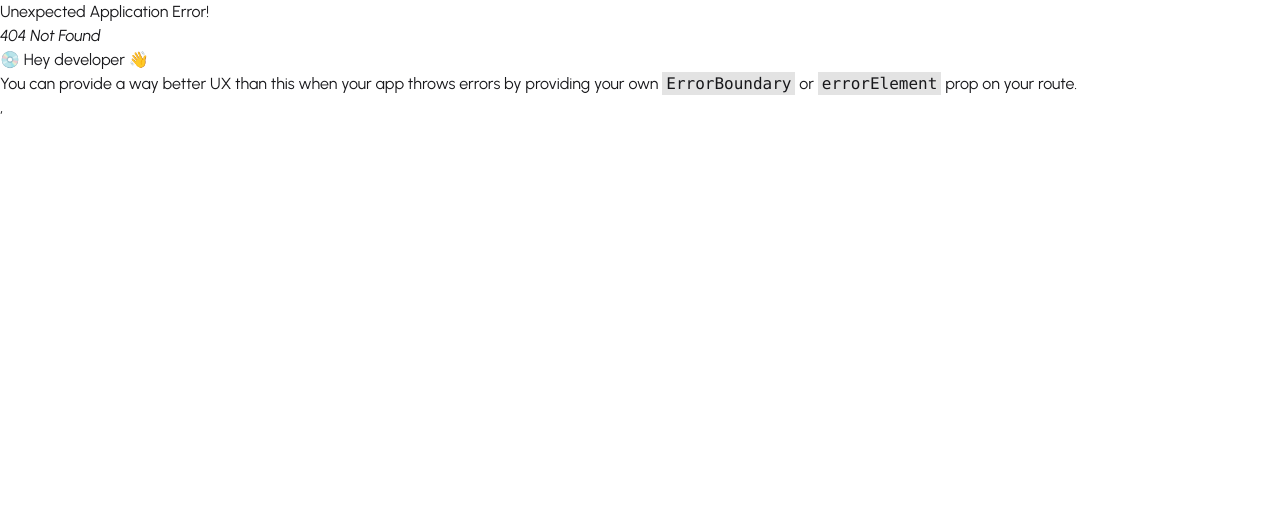
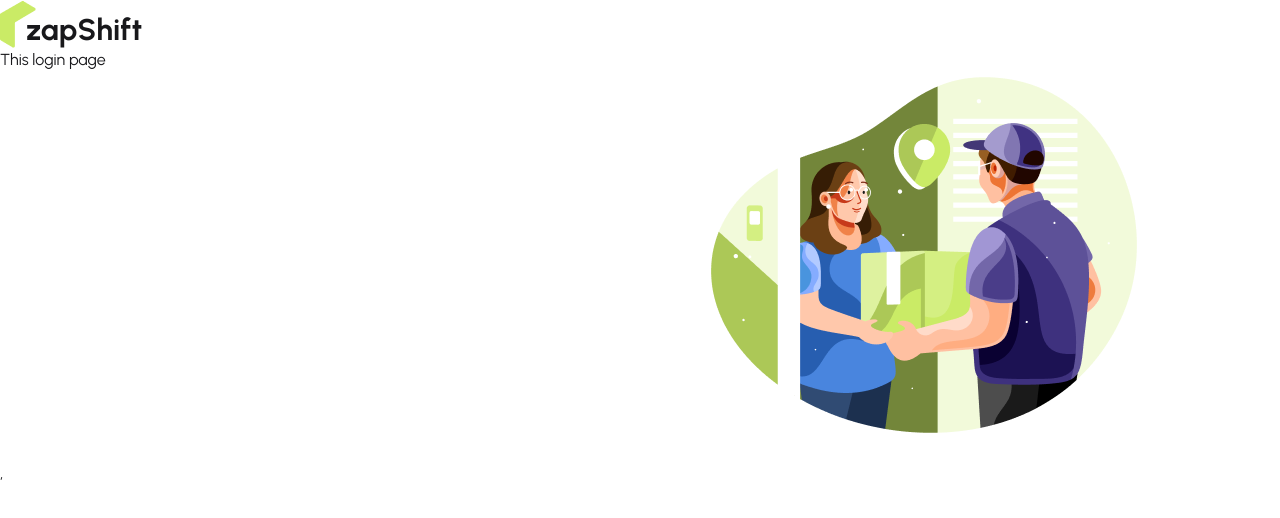
Before and after one commit to ahnafabid10/zap-shift-client, a React (Vite) app: page /login in a window 1280 px wide. Before the commit this address had no page. Shown: the top 518 px of the page. Built offline with nearby package versions, Linux system fonts and the light colour scheme.

Commit message:
page create and auth img

```diff
--- /dev/null
+++ b/src/Layout/AuthLayout.jsx
@@ -0,0 +1,22 @@
+import React from 'react';
+import Logo from '../Components/Logo/Logo';
+import { Outlet } from 'react-router';
+import authImg from '../assets/icons/authImage.png'
+
+const AuthLayout = () => {
+    return (
+        <div className='max-w-7xl mx-auto'>
+            <Logo></Logo>
+            <div className='flex '>
+                <div className='flex-1'>
+                    <Outlet></Outlet>
+                </div>
+                <div className='flex-1'>
+                    <img src={authImg} alt="" />
+                </div>
+            </div>
+        </div>
+    );
+};
+
+export default AuthLayout;
--- /dev/null
+++ b/src/Pages/Auth/Login/Login.jsx
@@ -0,0 +1,11 @@
+import React from 'react';
+
+const Login = () => {
+    return (
+        <div>
+            <h2>This login page</h2>
+        </div>
+    );
+};
+
+export default Login;
--- /dev/null
+++ b/src/Pages/Auth/Register.jsx/Register.jsx
@@ -0,0 +1,11 @@
+import React from 'react';
+
+const Register = () => {
+    return (
+        <div>
+
+        </div>
+    );
+};
+
+export default Register;
--- a/src/Routes/Routes.jsx
+++ b/src/Routes/Routes.jsx
@@ -2,6 +2,9 @@
 import RootLayout from "../Layout/RootLayout";
 import Home from "../Pages/Home/Home/Home";
 import Coverage from "../Pages/Coverage/Coverage";
+import AuthLayout from "../Layout/AuthLayout";
+import Login from "../Pages/Auth/Login/Login";
+import Register from "../Pages/Auth/Register.jsx/Register";
 
 
 export const router = createBrowserRouter([
@@ -21,4 +24,18 @@
         }
     ]
   },
+  {
+    path: '/',
+    Component: AuthLayout,
+    children: [
+      {
+        path: '/login',
+        Component: Login
+      },
+      {
+        path: '/register',
+        Component: Register
+      }
+    ]
+  }
 ]);
```
